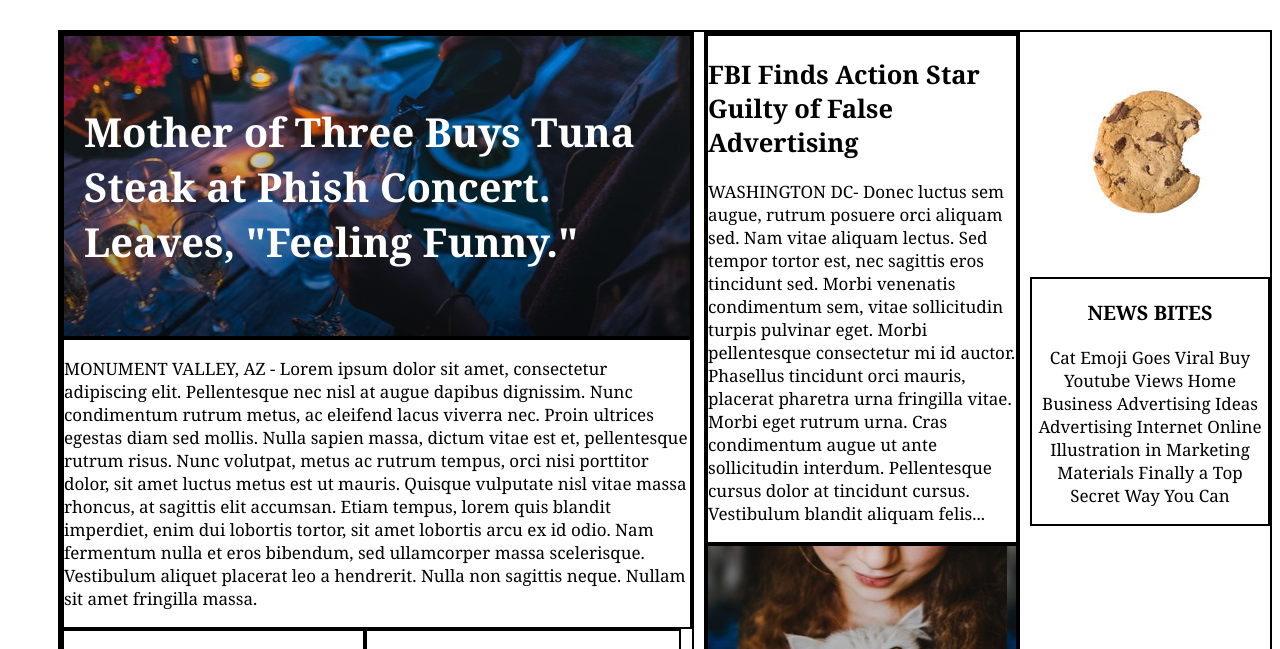
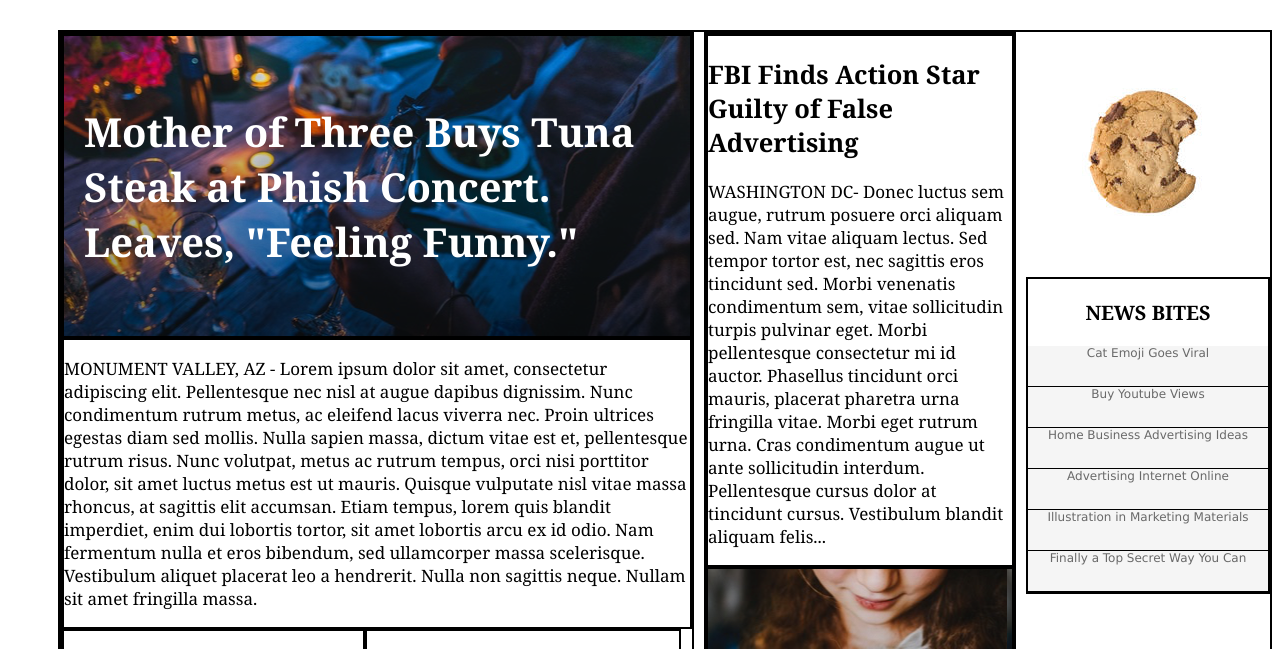
Before and after one commit to elliott1234/MyTimes, a plain HTML site: page index.html in a window 1280 px wide. Shown: the part 92-741 px from the top of the page. Drawn offline with Linux system fonts and the light colour scheme.

Commit message:
Third commit

```diff
--- a/index.html
+++ b/index.html
@@ -84,9 +84,12 @@
         <img src="./resources/images/cookie.png" width="240" height="240" />
        <div class="bites">
         <h3>NEWS BITES</h3>
-         <P>Cat Emoji Goes Viral Buy Youtube Views Home Business
-           Advertising Ideas Advertising Internet Online Illustration in
-           Marketing Materials Finally a Top Secret Way You Can</P>
+         <P id="emoji">Cat Emoji Goes Viral</p>
+         <p id="emoji"> Buy Youtube Views</p>
+         <p id="emoji"> Home Business Advertising Ideas</p>
+         <p id="emoji">Advertising Internet Online</p>
+         <p id="emoji">Illustration in Marketing Materials</p>
+         <p id="emoji">Finally a Top Secret Way You Can</P>
        </div>
      </div>
     </div>
--- a/resources/css/index.css
+++ b/resources/css/index.css
@@ -131,10 +131,12 @@ div {
 #emoji {
       margin: auto;
       flex-wrap: wrap;
-      width: 150px;
+      width: 240px;
+      height: 40px;
       text-align: center;
       background-color: WhiteSmoke;
       font-family: Verdana;
       font-size: 12px;
       color: DimGray;
+      border-bottom: solid 1px black;
     }
```
